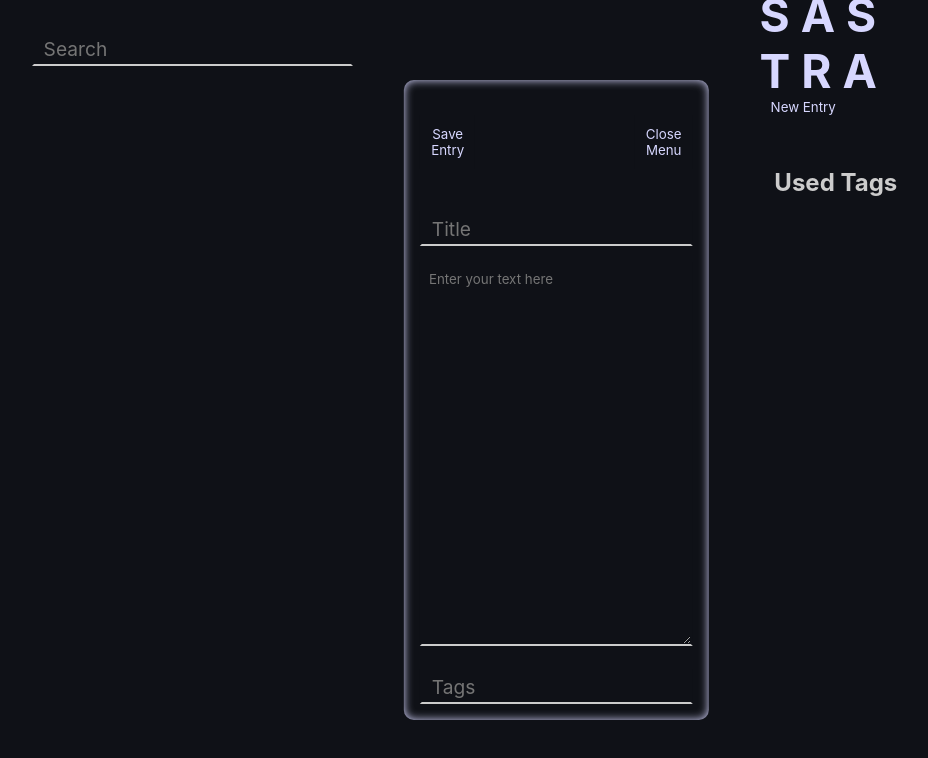
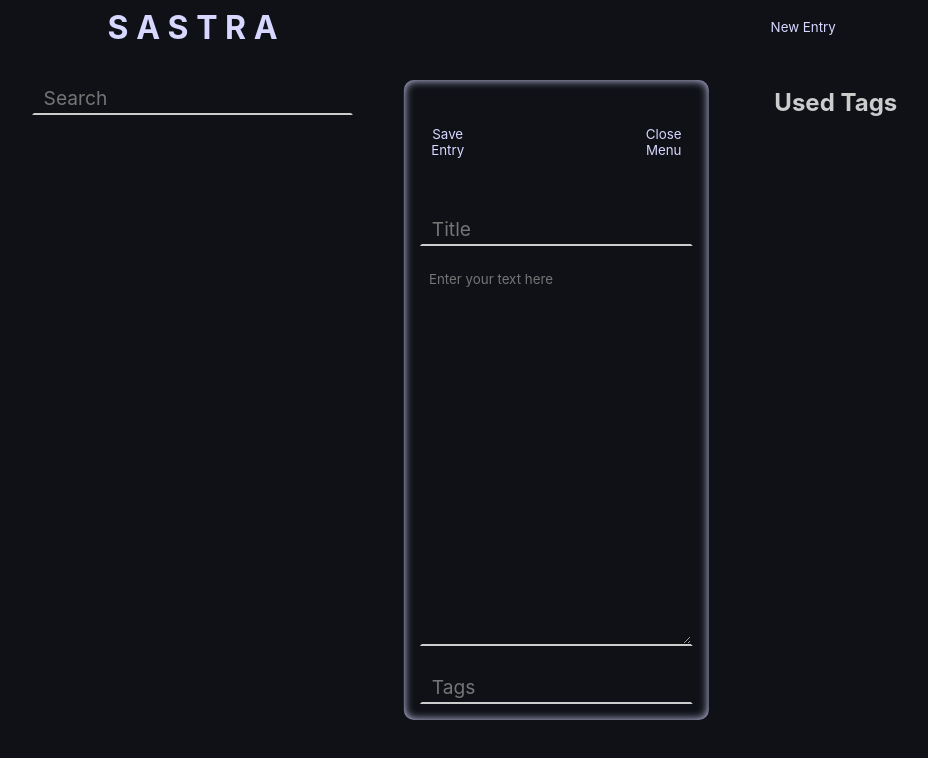
Before and after one commit to ckoliveira/sastra, a website: page public/html/home.html in a window 1280 px wide. Shown: the whole page, without its empty margins (168-1096 px from the left). Drawn offline with Linux system fonts and the light colour scheme.

Commit message:
move logo to left panel

```diff
--- a/public/css/home.css
+++ b/public/css/home.css
@@ -97,6 +97,9 @@
   pointer-events: none;
 }
 
+.home-logo {
+  text-align: center;
+}
 #search-input {
   margin-bottom: 2em;
 }
--- a/public/css/posts.css
+++ b/public/css/posts.css
@@ -39,7 +39,6 @@
   display: flex;
   flex-direction: column;
   gap: 10px;
-  margin-top: 2.8em;
 }
 
 .post-actions {
--- a/public/html/home.html
+++ b/public/html/home.html
@@ -14,6 +14,7 @@
     <main id="root">
       <div class="main-panel">
         <section class="left-panel">
+          <h1 class="home-logo">S A S T R A</h1>
           <input type="text" placeholder="Search" id="search-input" />
 
           <section class="post-card-list"></section>
@@ -25,10 +26,6 @@
         </section>
 
         <section class="right-panel">
-          <header class="header">
-            <a href="/"><h1>S A S T R A</h1></a>
-          </header>
-
           <section class="right-panel-menu">
             <button class="test-button" id="new-entry-button">New Entry</button>
           </section>
```
